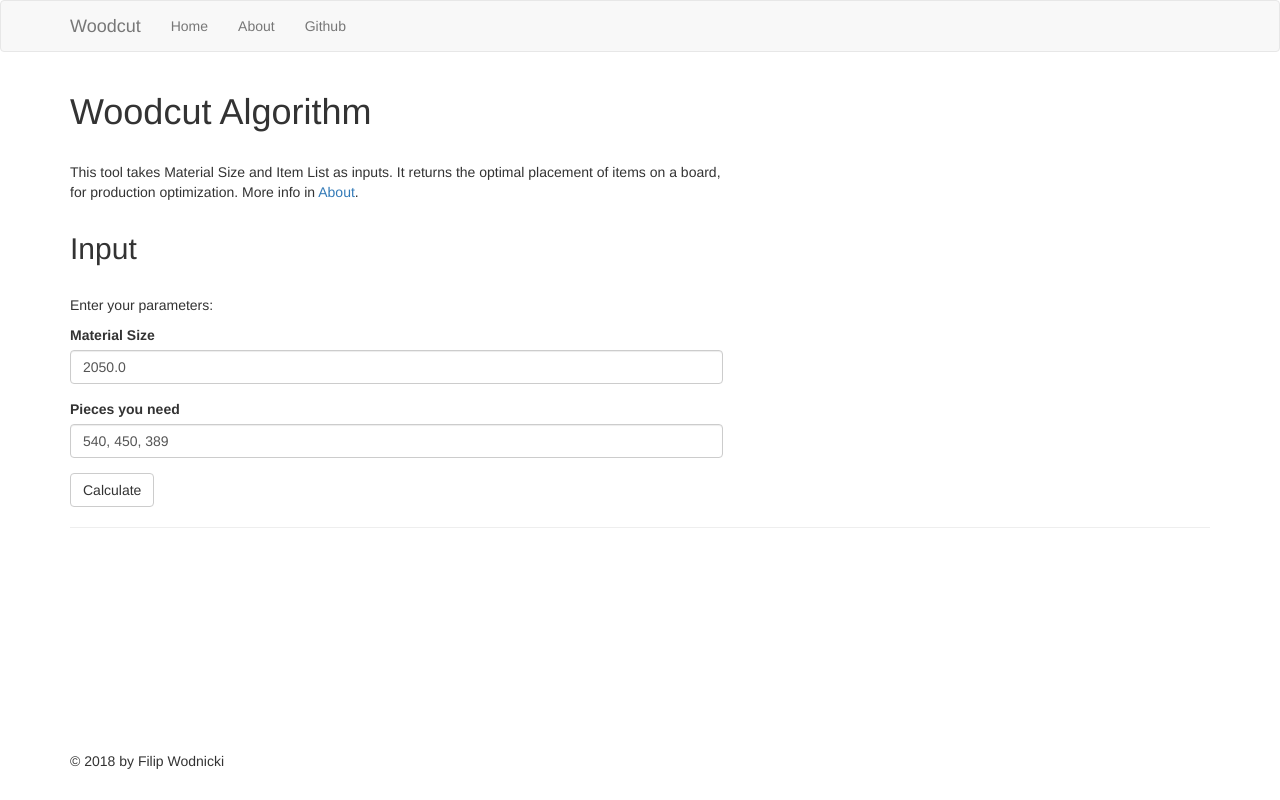
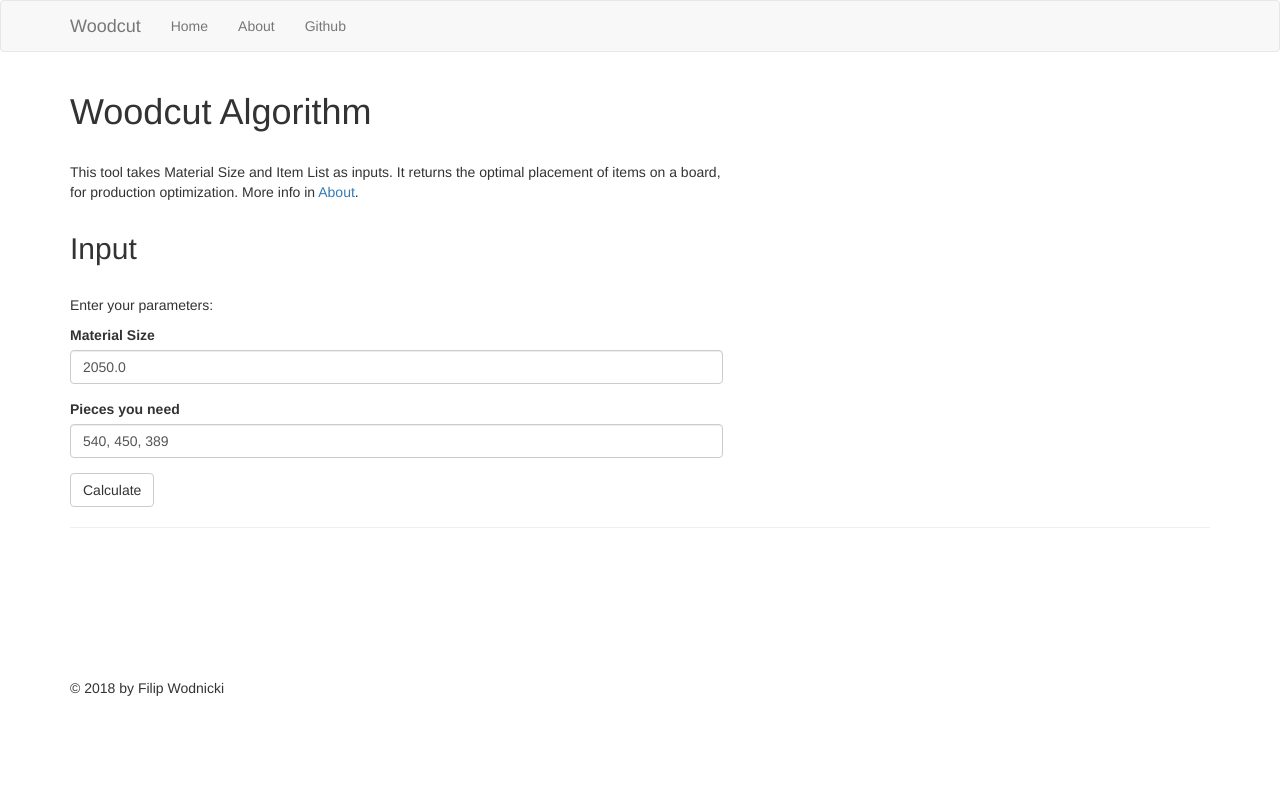
Before and after one commit to filipwodnicki/beaver, a Flask app: page / in a window 1280 px wide. Run offline with Flask 2, Linux system fonts and the light colour scheme; some libraries are stand-ins or nearby versions.

Commit message:
fixed footer

```diff
--- /dev/null
+++ b/app/static/mystyle.css
@@ -0,0 +1,20 @@
+/* Sticky footer styles
+-------------------------------------------------- */
+/* https://getbootstrap.com/docs/3.3/examples/sticky-footer/ */
+
+html {
+  position: relative;
+  min-height: 100%;
+}
+body {
+  /* Margin bottom by footer height */
+  margin-bottom: 40px;
+}
+.footer {
+  position: absolute;
+  bottom: 0;
+  width: 100%;
+  /* Set the fixed height of the footer here */
+  height: 40px;
+  background-color: #f5f5f5;
+}
--- a/app/templates/base.html
+++ b/app/templates/base.html
@@ -1,18 +1,17 @@
 {% extends 'bootstrap/base.html' %}
 
 {% block title %}
-Woodcutting Algorithm
+Woodcut Algorithm
 {% endblock %}
 
-{% block head %}
+{% block html_attribs %} lang="en"{% endblock %}
+
+{% block styles %}
 {{ super() }}
-<style type="text/css">
-	body {
-    padding-bottom: 50px;
-	}
-</style>
+<link rel="stylesheet" href="{{url_for('static', filename='mystyle.css')}}">
+{% endblock %}
 
-{% endblock %}
+
 
 {% block navbar %}
 <nav class="navbar navbar-default">
@@ -42,15 +41,21 @@ Woodcutting Algorithm
 {% block content %}
 	<div class="container">
 	{% block app_content %}{% endblock %}
-
 	</div>
+	<br>
+	<br>
+	<br>
+	<br>
+	<br>
+	<br>
 
 
-	<footer class="page-footer">
-		<div class="container navbar navbar-fixed-bottom">
-			<span>&copy; 2018 by Filip Wodnicki</span>
-		</div>
-	</footer>
+    <div id="footer">
+    <div class="container">
+      <p>&copy; 2018 by Filip Wodnicki</p>
+    </div>
+  </div>
+
 
 
 
```
Also changed, not shown: 1 other file.
